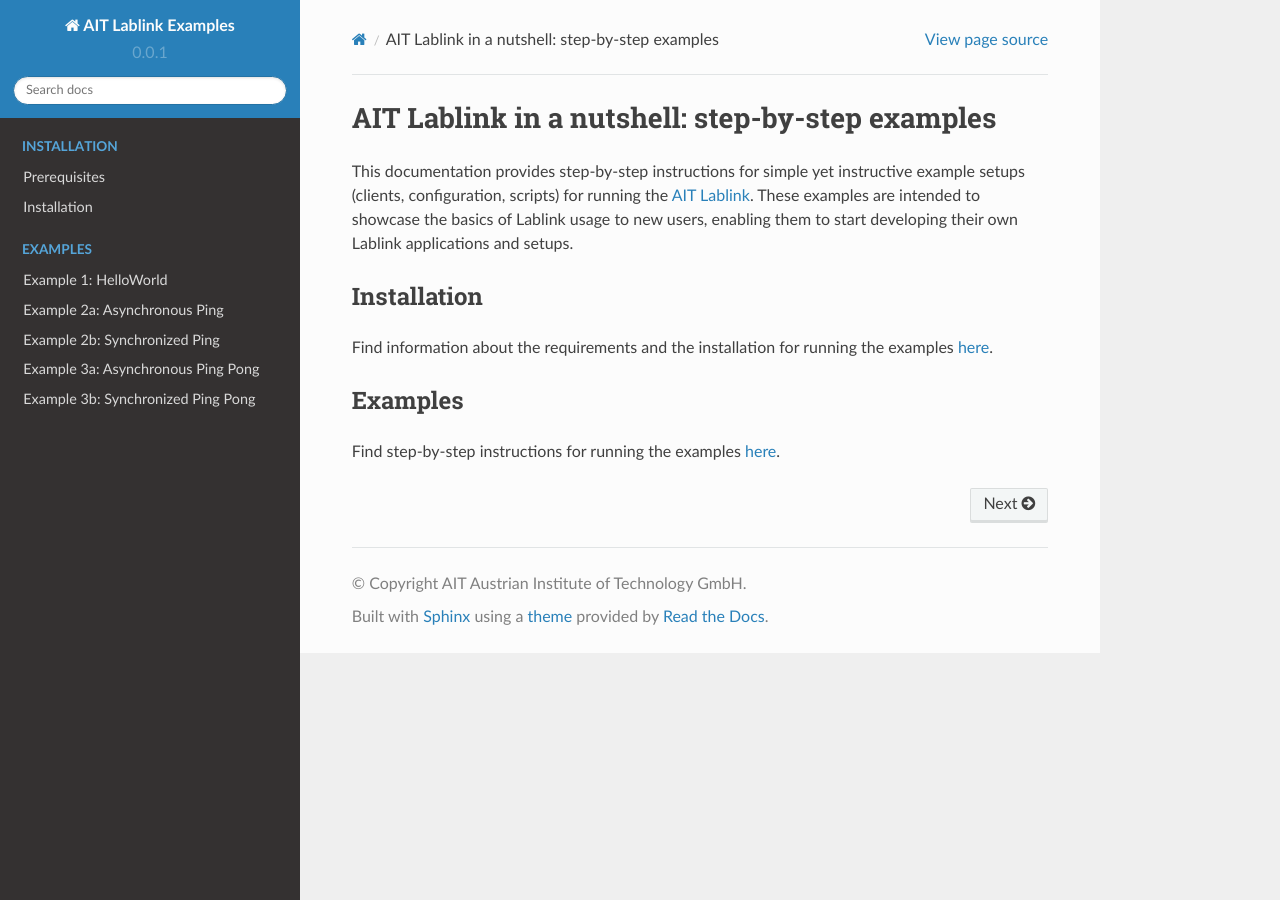
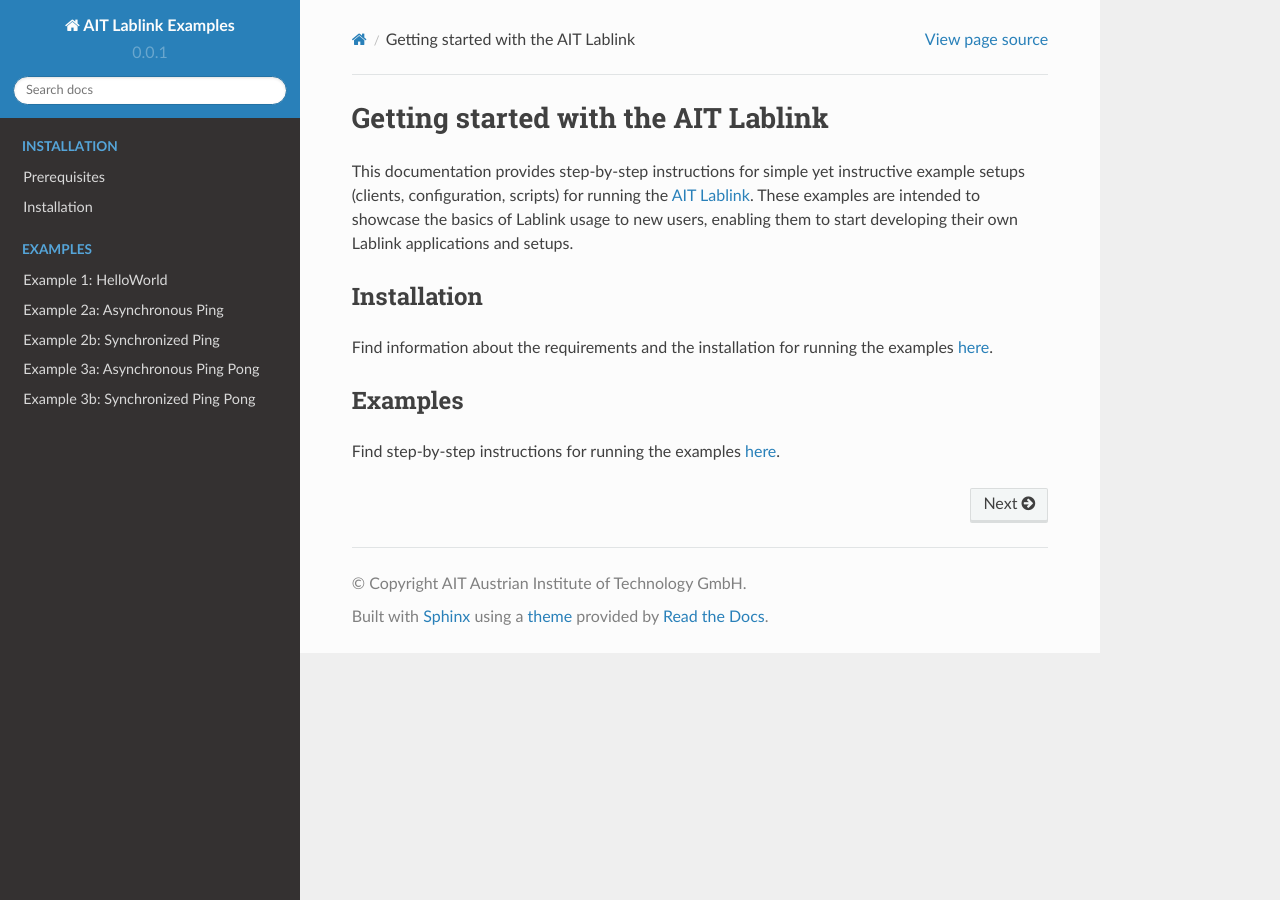
Before and after one commit to AIT-Lablink/lablink-examples, a Sphinx documentation site: the page built from docs/index.rst, in a window 1280 px wide. Built offline with Sphinx 7.4.7 and the Read the Docs theme 2.0.0, drawn with Linux system fonts in a browser that asks for light colours.

```diff
--- a/docs/index.rst
+++ b/docs/index.rst
@@ -1,6 +1,6 @@
-************************************************
-AIT Lablink in a nutshell: step-by-step examples
-************************************************
+************************************
+Getting started with the AIT Lablink
+************************************
 
 .. meta::
    :description lang=en: AIT Lablink examples
```
Also changed, not shown: README.md (+1 -1 lines).
